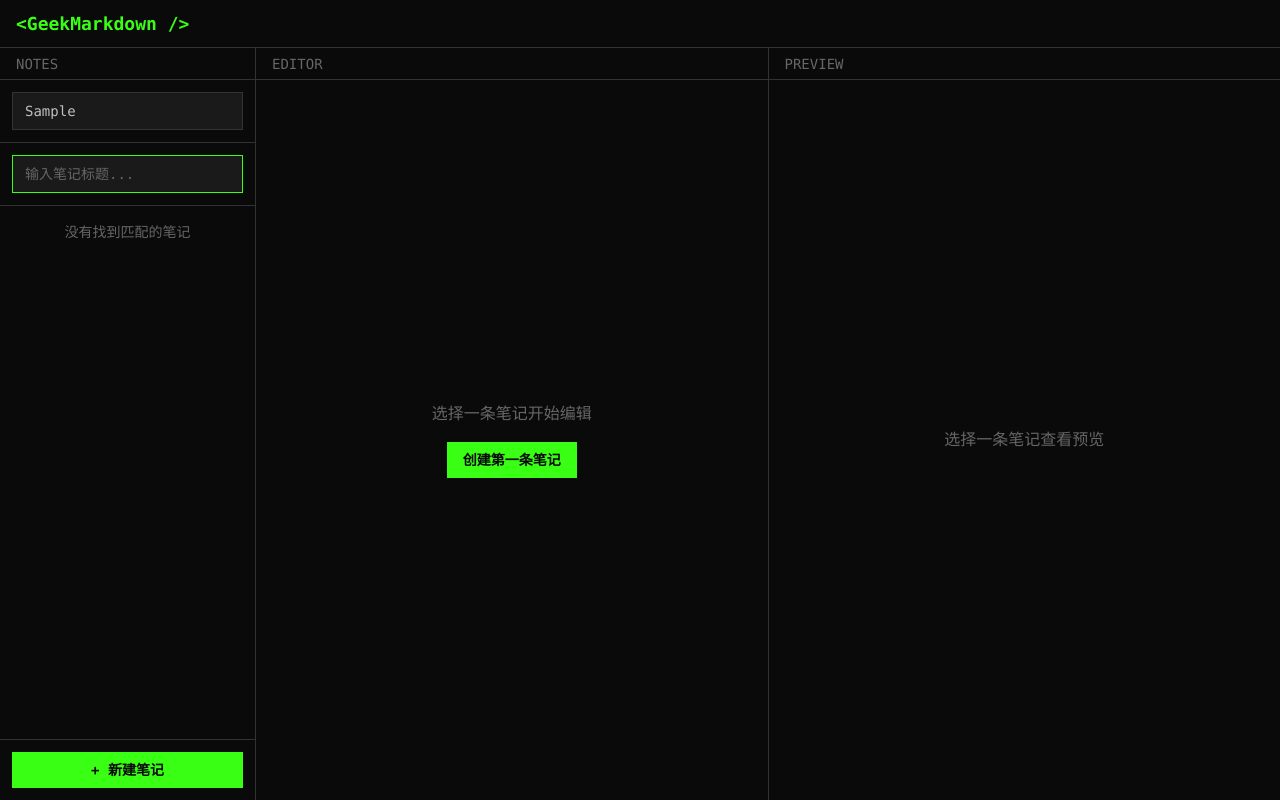
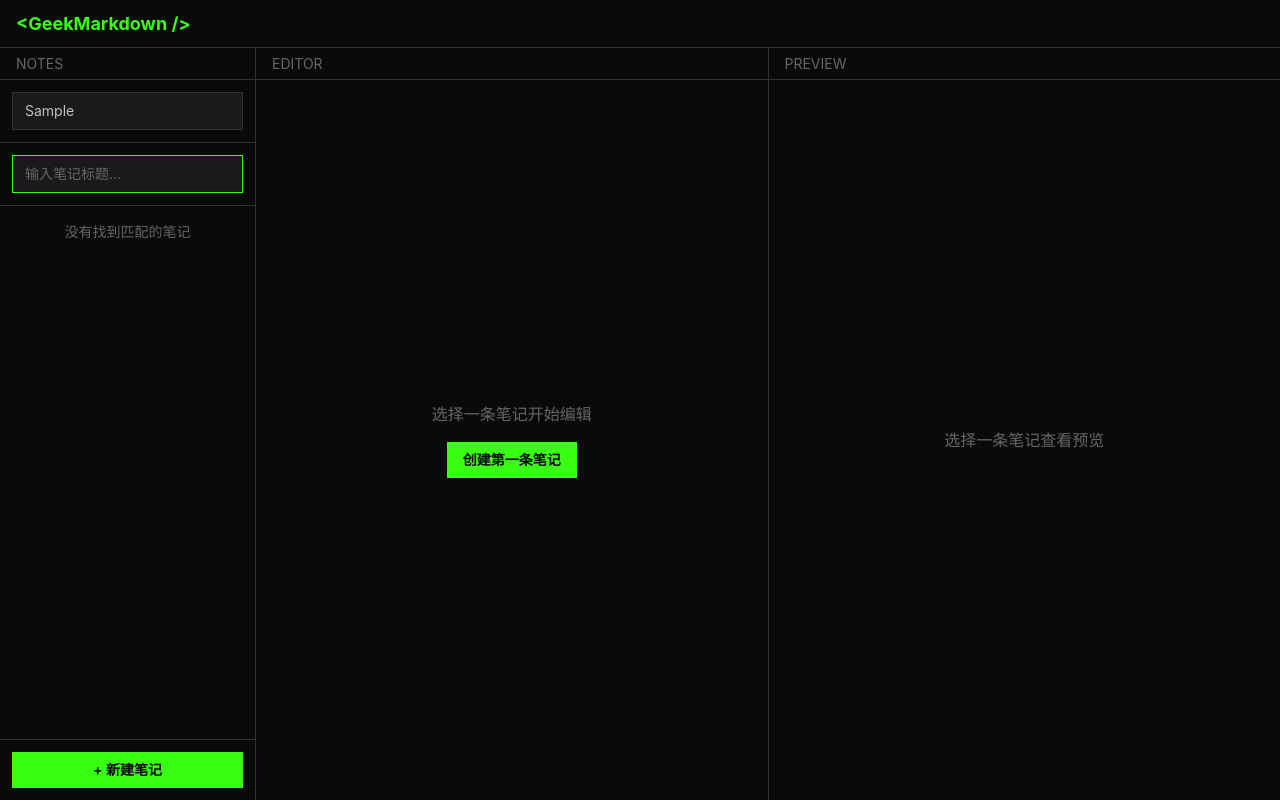
Before and after one commit to ZDAN-GHN/markdown-note, a React (Vite) app: page / in a window 1280 px wide. Both pictures are taken after typing "Sample" into the empty fields and a click on the button "+ 新建笔记". Built offline with nearby package versions, Linux system fonts and the light colour scheme.

Commit message:
feat：更新字体样式，使用统一的无衬线字体，选中笔记外边框高亮

```diff
--- a/src/App.tsx
+++ b/src/App.tsx
@@ -131,7 +131,7 @@ function AppContent() {
   return (
     <div className="h-screen w-screen bg-geek-bg flex flex-col">
       <header className="h-12 border-b border-geek-border flex items-center px-4 bg-geek-bg">
-        <h1 className="text-geek-highlight font-mono text-lg font-bold">
+        <h1 className="text-geek-highlight font-sans text-lg font-bold">
           &lt;GeekMarkdown /&gt;
         </h1>
       </header>
@@ -139,7 +139,7 @@ function AppContent() {
       <main className="flex-1 flex flex-col md:flex-row overflow-hidden">
         <div className="w-64 h-full border-r border-geek-border flex flex-col flex-shrink-0">
           <div className="h-8 border-b border-geek-border flex items-center px-4 bg-geek-bg">
-            <span className="text-geek-muted font-mono text-sm">NOTES</span>
+            <span className="text-geek-muted font-sans text-sm">NOTES</span>
           </div>
           <div className="flex-1 overflow-hidden">
             <NoteList />
@@ -148,17 +148,17 @@ function AppContent() {
 
         <div className="flex-1 h-full border-r border-geek-border flex flex-col min-w-0">
           <div className="h-8 border-b border-geek-border flex items-center px-4 bg-geek-bg">
-            <span className="text-geek-muted font-mono text-sm">EDITOR</span>
+            <span className="text-geek-muted font-sans text-sm">EDITOR</span>
           </div>
           <div className="flex-1 overflow-hidden">
             {currentNote ? (
               <MarkdownEditor value={currentNote.content} onChange={handleContentChange} />
             ) : (
-              <div className="h-full flex flex-col items-center justify-center text-geek-muted font-mono">
+              <div className="h-full flex flex-col items-center justify-center text-geek-muted font-sans">
                 <p className="mb-4">选择一条笔记开始编辑</p>
                 <button
                   onClick={handleCreateFirstNote}
-                  className="px-4 py-2 bg-geek-highlight text-geek-bg font-mono text-sm font-bold hover:bg-geek-highlight-hover transition-colors"
+                  className="px-4 py-2 bg-geek-highlight text-geek-bg font-sans text-sm font-bold hover:bg-geek-highlight-hover transition-colors"
                 >
                   创建第一条笔记
                 </button>
@@ -169,13 +169,13 @@ function AppContent() {
 
         <div className="flex-1 h-full flex flex-col min-w-0">
           <div className="h-8 border-b border-geek-border flex items-center px-4 bg-geek-bg">
-            <span className="text-geek-muted font-mono text-sm">PREVIEW</span>
+            <span className="text-geek-muted font-sans text-sm">PREVIEW</span>
           </div>
           <div className="flex-1 overflow-hidden">
             {currentNote ? (
               <MarkdownPreview content={currentNote.content} />
             ) : (
-              <div className="h-full flex items-center justify-center text-geek-muted font-mono">
+              <div className="h-full flex items-center justify-center text-geek-muted font-sans">
                 <p>选择一条笔记查看预览</p>
               </div>
             )}
--- a/src/components/MarkdownEditor.tsx
+++ b/src/components/MarkdownEditor.tsx
@@ -40,18 +40,18 @@ export default function MarkdownEditor({ value, onChange }: MarkdownEditorProps)
             backgroundColor: '#1a1a1a',
             color: '#c0c0c0',
             fontSize: '14px',
-            fontFamily: '"Fira Code", "Monaco", "Courier New", monospace',
+            fontFamily: '"Inter", "Helvetica", "Arial", sans-serif',
           },
           '&.cm-editor': {
             height: '100%',
           },
           '.cm-scroller': {
-            fontFamily: '"Fira Code", "Monaco", "Courier New", monospace',
+            fontFamily: '"Inter", "Helvetica", "Arial", sans-serif',
             overflow: 'auto',
           },
           '.cm-content': {
             padding: '16px',
-            fontFamily: '"Fira Code", "Monaco", "Courier New", monospace',
+            fontFamily: '"Inter", "Helvetica", "Arial", sans-serif',
           },
           '.cm-gutters': {
             backgroundColor: '#1a1a1a',
@@ -117,9 +117,6 @@ export default function MarkdownEditor({ value, onChange }: MarkdownEditorProps)
 
     const currentValue = viewRef.current.state.doc.toString();
     if (value !== currentValue) {
-      requestAnimationFrame(() => {
-        if (!viewRef.current) return;
-
       isInternalChangeRef.current = true;
       const transaction = viewRef.current.state.update({
         changes: {
@@ -129,7 +126,6 @@ export default function MarkdownEditor({ value, onChange }: MarkdownEditorProps)
         },
       });
       viewRef.current.dispatch(transaction);
-      });
     }
   }, [value]);
 
--- a/src/components/MarkdownPreview.tsx
+++ b/src/components/MarkdownPreview.tsx
@@ -11,12 +11,12 @@ interface MarkdownPreviewProps {
 export default function MarkdownPreview({ content }: MarkdownPreviewProps) {
   return (
     <div className="h-full w-full overflow-auto">
-      <div className="markdown-preview p-4 text-geek-text font-mono text-sm" style={{ backgroundColor: '#1a1a1a', minHeight: '100%', lineHeight: '1.4' }}>
+      <div className="markdown-preview p-4 text-geek-text font-sans text-sm" style={{ backgroundColor: '#1a1a1a', minHeight: '100%', lineHeight: '1.4' }}>
         <style>{`
           .markdown-preview h1 {
             font-size: 2em;
             font-weight: bold;
-            margin: 1.5em 0 0.5em 0;
+            margin: 0 0 0.5em 0;
             color: #39ff14;
             border-bottom: 1px solid #333;
             padding-bottom: 0.3em;
--- a/src/components/NoteList.tsx
+++ b/src/components/NoteList.tsx
@@ -117,7 +117,7 @@ export default function NoteList() {
           placeholder="搜索笔记..."
           value={searchQuery}
           onChange={(e) => setSearchQuery(e.target.value)}
-          className="w-full py-2 px-3 bg-geek-input border border-geek-border text-geek-text font-mono text-sm placeholder-geek-muted focus:outline-none focus:border-geek-highlight"
+          className="w-full py-2 px-3 bg-geek-input border border-geek-border text-geek-text font-sans text-sm placeholder-geek-muted focus:outline-none focus:border-geek-highlight"
         />
       </div>
 
@@ -131,7 +131,7 @@ export default function NoteList() {
             onChange={(e) => setNewTitle(e.target.value)}
             onKeyDown={handleKeyDown}
             onBlur={handleBlur}
-            className="w-full py-2 px-3 bg-geek-input border border-geek-highlight text-geek-text font-mono text-sm placeholder-geek-muted focus:outline-none"
+            className="w-full py-2 px-3 bg-geek-input border border-geek-highlight text-geek-text font-sans text-sm placeholder-geek-muted focus:outline-none"
             autoFocus
           />
         </div>
@@ -139,7 +139,7 @@ export default function NoteList() {
 
       <div className="flex-1 overflow-y-auto">
         {sortedNotes.length === 0 ? (
-          <div className="p-4 text-center text-geek-muted font-mono text-sm">
+          <div className="p-4 text-center text-geek-muted font-sans text-sm">
             {searchQuery ? '没有找到匹配的笔记' : '暂无笔记，点击下方按钮创建'}
           </div>
         ) : (
@@ -150,8 +150,11 @@ export default function NoteList() {
                 onClick={() => selectNote(note.id)}
                 onContextMenu={(e) => handleContextMenu(e, note.id)}
                 className={`group relative py-3 px-4 cursor-pointer hover:bg-geek-hover transition-colors ${
-                  currentNote?.id === note.id ? 'bg-geek-active' : ''
+                  currentNote?.id === note.id ? 'bg-geek-active border-l-4' : ''
                 }`}
+                style={{
+                  borderLeftColor: currentNote?.id === note.id ? '#39ff14' : 'transparent'
+                }}
               >
                 {renamingNoteId === note.id ? (
                   <input
@@ -161,17 +164,17 @@ export default function NoteList() {
                     onChange={(e) => setRenamingTitle(e.target.value)}
                     onKeyDown={(e) => handleRenameKeyDown(e, note.id)}
                     onBlur={() => handleRenameBlur(note.id)}
-                    className="w-full py-1 px-2 bg-geek-input border border-geek-highlight text-geek-text font-mono text-sm focus:outline-none"
+                    className="w-full py-1 px-2 bg-geek-input border border-geek-highlight text-geek-text font-sans text-sm focus:outline-none"
                     onClick={(e) => e.stopPropagation()}
                   />
                 ) : (
                   <>
                     <div className="flex items-center justify-between">
-                      <span className="flex-1 truncate font-mono text-sm text-geek-text">
+                      <span className="flex-1 truncate font-sans text-sm text-geek-text">
                         {note.title || '未命名笔记'}
                       </span>
                     </div>
-                    <div className="mt-1 text-xs text-geek-muted font-mono">
+                    <div className="mt-1 text-xs text-geek-muted font-sans">
                       {new Date(note.updatedAt).toLocaleString('zh-CN', {
                         month: '2-digit',
                         day: '2-digit',
@@ -190,7 +193,7 @@ export default function NoteList() {
       <div className="p-3 border-t border-geek-border">
         <button
           onClick={() => setIsCreating(true)}
-          className="w-full py-2 px-4 bg-geek-highlight text-geek-bg font-mono text-sm font-bold hover:bg-geek-highlight-hover transition-colors"
+          className="w-full py-2 px-4 bg-geek-highlight text-geek-bg font-sans text-sm font-bold hover:bg-geek-highlight-hover transition-colors"
         >
           + 新建笔记
         </button>
@@ -204,13 +207,13 @@ export default function NoteList() {
       >
         <button
           onClick={handleRename}
-          className="w-full text-left px-4 py-2 text-geek-text font-mono text-sm hover:bg-geek-hover transition-colors"
+          className="w-full text-left px-4 py-2 text-geek-text font-sans text-sm hover:bg-geek-hover transition-colors"
         >
           重命名
         </button>
         <button
           onClick={(e) => handleDeleteNote(e, contextMenu.noteId)}
-          className="w-full text-left px-4 py-2 text-red-400 font-mono text-sm hover:bg-geek-hover transition-colors"
+          className="w-full text-left px-4 py-2 text-red-400 font-sans text-sm hover:bg-geek-hover transition-colors"
         >
           删除
         </button>
--- a/tailwind.config.js
+++ b/tailwind.config.js
@@ -21,6 +21,7 @@ export default {
       },
       fontFamily: {
         mono: ['"Fira Code"', '"Monaco"', '"Courier New"', 'monospace'],
+        sans: ['"Inter"', '"Helvetica"', '"Arial"', 'sans-serif'],
       },
       borderRadius: {
         'none': '0',
```
Lines whose indentation alone changed are shown as unchanged.
